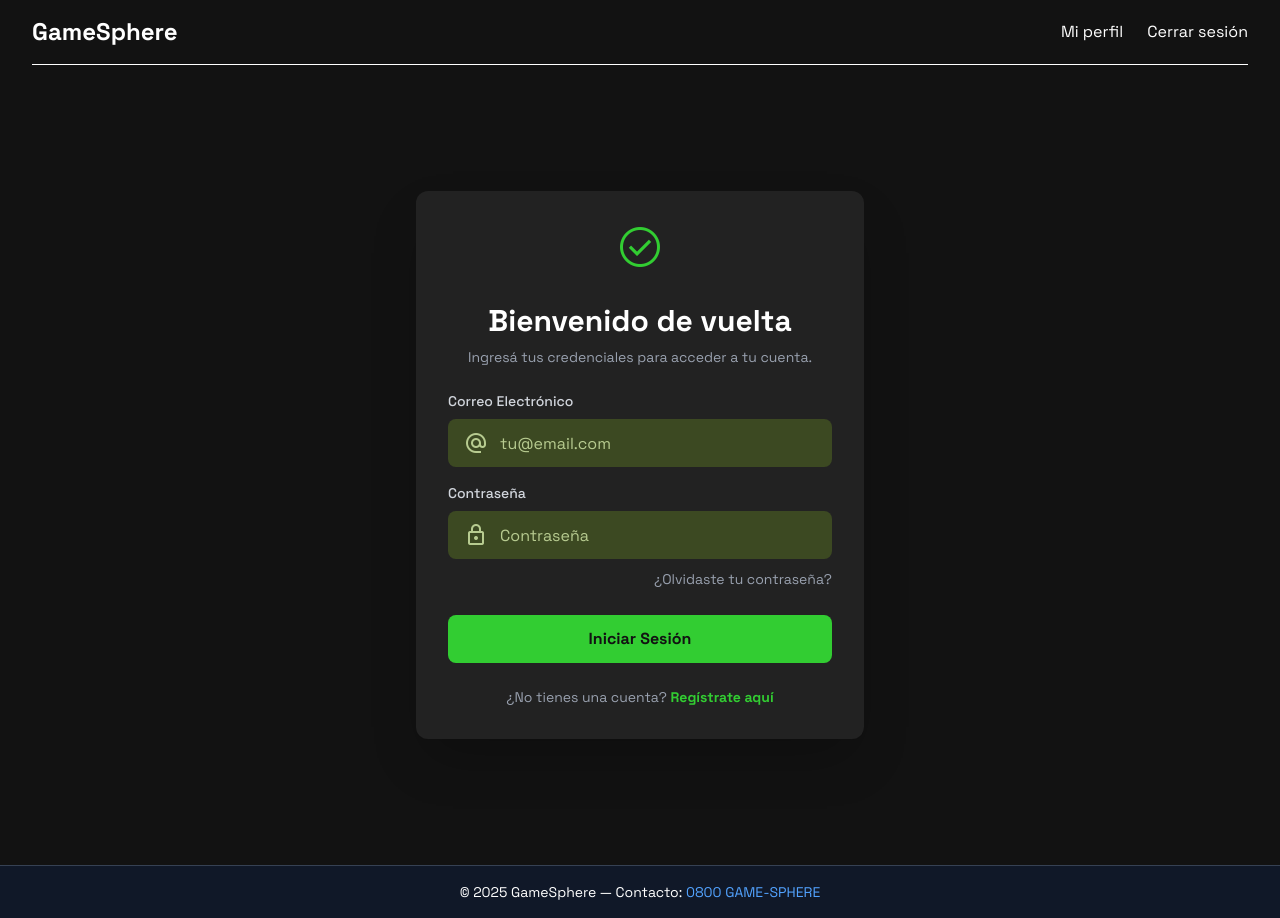
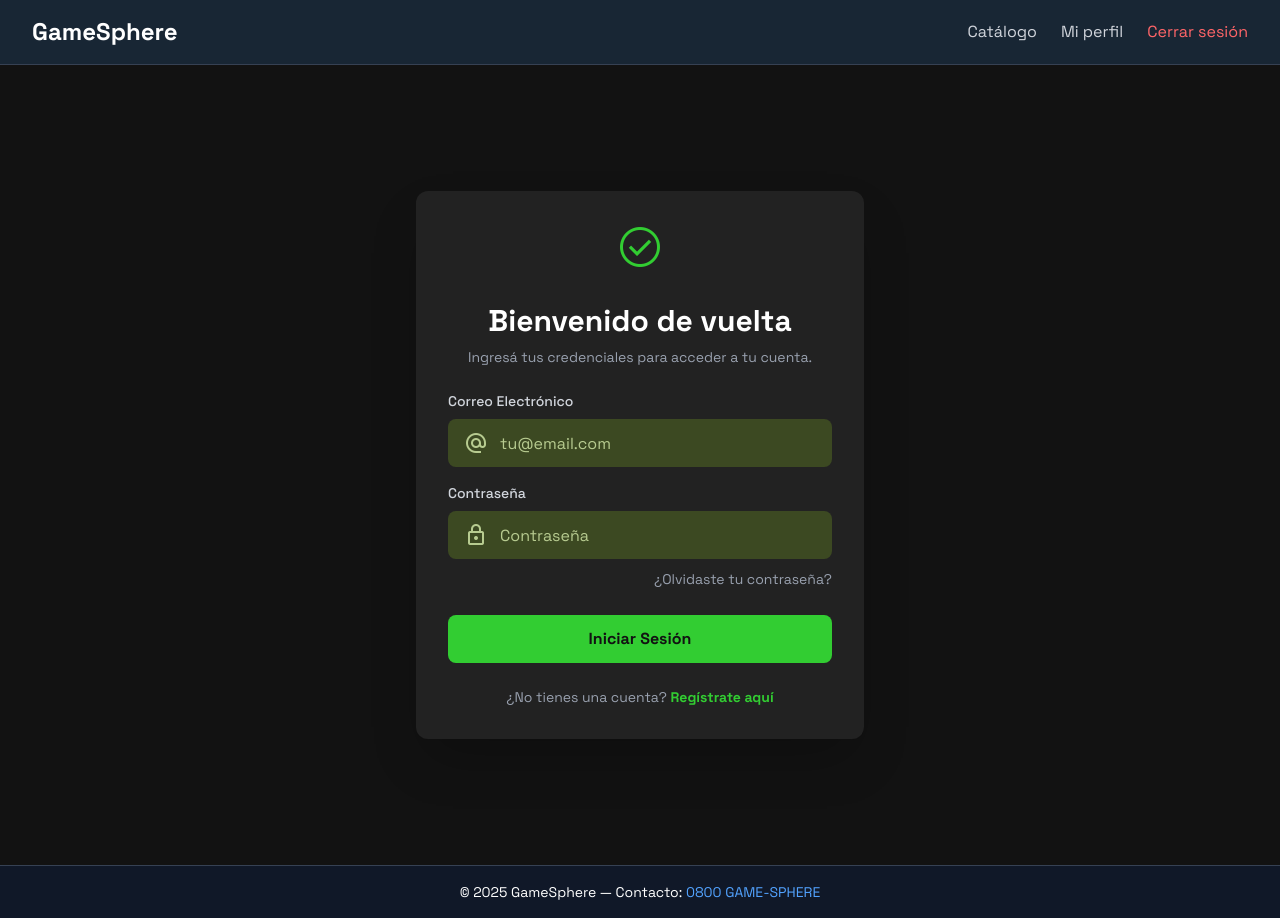
Before and after one commit to ValentinoDiaz0509/tpo-marketplace-frontend, a React (Vite) app in the folder marketplace-frontend/: page /login in a window 1280 px wide. Built offline with nearby package versions, Linux system fonts and the light colour scheme; sample sign-in values are in the browser's storage.

Commit message:
Update Navbar.jsx

```diff
--- a/marketplace-frontend/src/components/layout/Navbar.jsx
+++ b/marketplace-frontend/src/components/layout/Navbar.jsx
@@ -11,36 +11,40 @@ export default function Navbar() {
   };
 
   return (
-    <header className="w-full px-4 sm:px-6 lg:px-8">
-      <div className="w-full flex items-center justify-between py-4 border-b border-border-light dark:border-border-dark">
-        <h2 class="text-2xl font-bold">GameSphere</h2>
-        <nav className="hidden md:flex items-center gap-6">
+    <header className="w-full px-4 sm:px-6 lg:px-8 bg-[#182634] shadow-xl border-b border-gray-700">
+      <div className="w-full flex items-center justify-between py-4">
+        <h2 className="text-2xl font-bold text-white">GameSphere</h2>
+
+        {/* CLAVE RESPONSIVE: Los enlaces se ocultan en móvil y aparecen en desktop */}
+        <nav className="hidden md:flex items-center gap-6 text-gray-300">
           {token ? (
             <>
-              {((role && role == "USER") || role == "ADMIN") && (
-                <Link to="/">Catálogo</Link>
+              {/* Se asegura que el catálogo esté visible para ambos roles */}
+              <Link to="/" className="hover:text-[#32CD32] transition">Catálogo</Link>
+
+              {role === "USER" && <Link to="/wishlist" className="hover:text-[#32CD32] transition">Wishlist</Link>}
+              {role === "USER" && (
+                <Link to="/shoppingCart" className="hover:text-[#32CD32] transition">Carrito</Link>
               )}
-              {role && role == "USER" && <Link to="/wishlist">Wishlist</Link>}
-              {role && role == "USER" && (
-                <Link to="/shoppingCart">Carrito</Link>
+              {role === "USER" && <Link to="/orders" className="hover:text-[#32CD32] transition">Mis compras</Link>}
+
+              <Link to="/userProfile" className="hover:text-[#32CD32] transition">Mi perfil</Link>
+              {role === "ADMIN" && (
+                <Link to="/admin/dashboard" className="text-[#32CD32] font-bold hover:text-green-400">Admin</Link>
               )}
-              {role && role == "USER" && <Link to="/orders">Mis compras</Link>}
-
-              <Link to="/userProfile">Mi perfil</Link>
-              {role && role == "ADMIN" && (
-                <Link to="/admin/dashboard">Admin</Link>
-              )}
-              <button onClick={handleLogout}>Cerrar sesión</button>
+              <button onClick={handleLogout} className="text-red-400 hover:text-red-500 transition">Cerrar sesión</button>
             </>
           ) : (
             <>
+              {/* Enlaces de no logueado */}
+              <Link to="/" className="hover:text-[#32CD32] transition">Catálogo</Link>
               <Link
-                className="text-base font-medium text-card-dark hover:text-primary"
+                className="text-base font-medium text-white hover:text-[#32CD32]"
                 to="/login"
               >
                 Iniciar sesión
               </Link>
-              <Link to="/register">Registrarse</Link>
+              <Link to="/register" className="text-white hover:text-[#32CD32]">Registrarse</Link>
             </>
           )}
         </nav>
```
Lines whose indentation alone changed are shown as unchanged.
